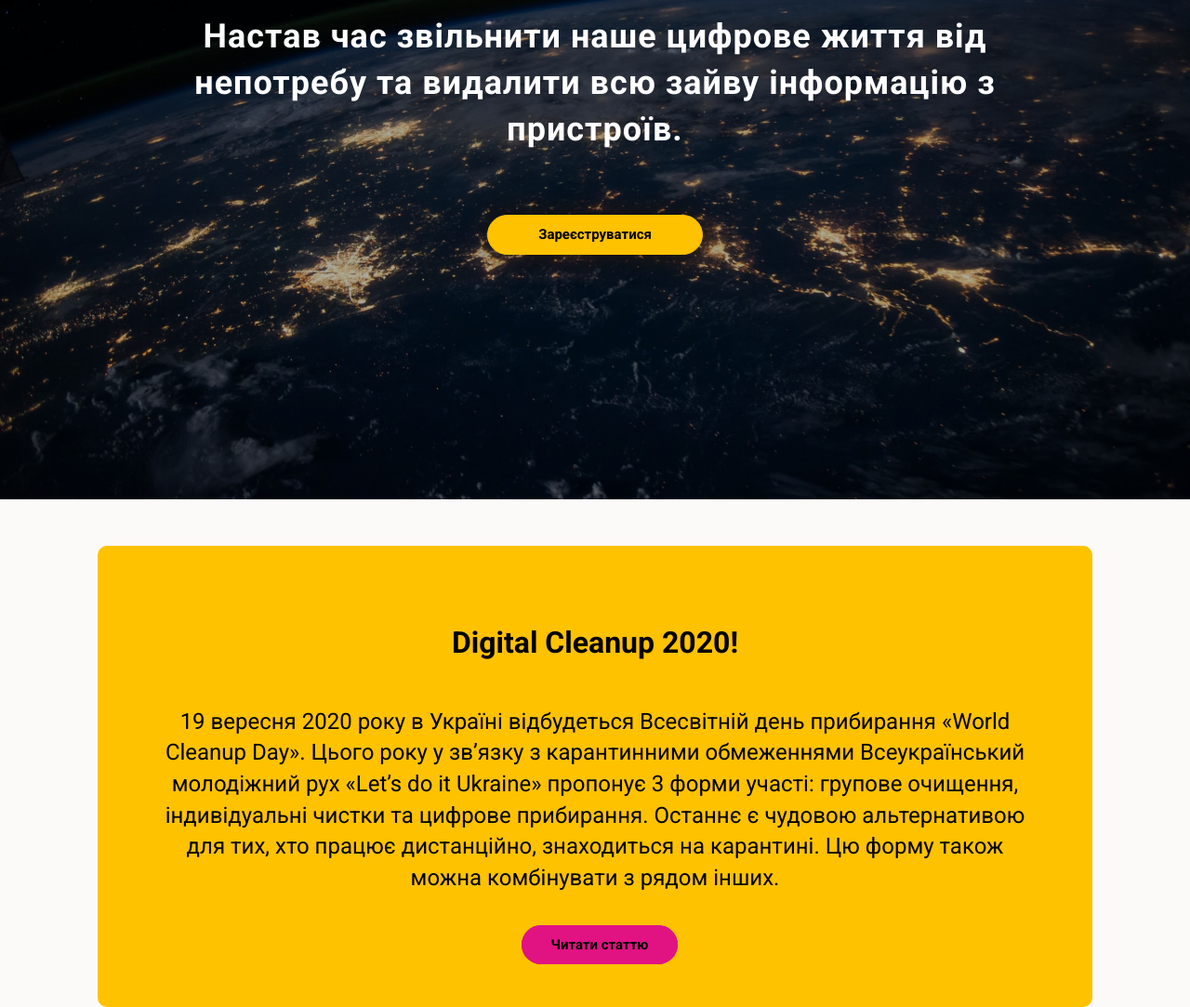
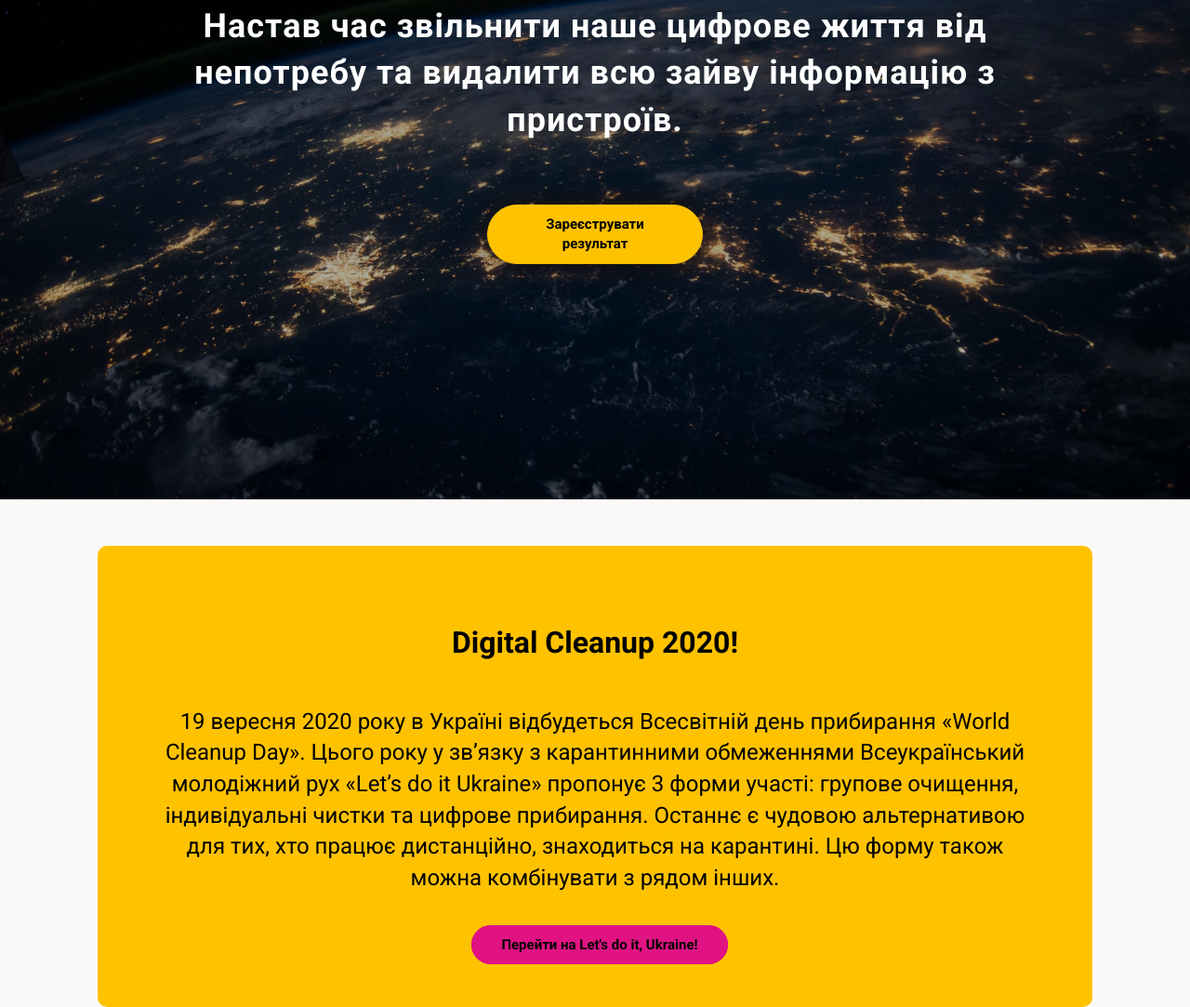
Before and after one commit to KozlovIvanDev/Digital-Cleanup, a website built with Parcel: page index.html in a window 1280 px wide. Shown: the part 355-1438 px from the top of the page at 93% size. Built offline with nearby package versions, Linux system fonts and the light colour scheme; a web font is replaced by a local one.

Commit message:
Add files via upload

```diff
--- a/index.html
+++ b/index.html
@@ -155,7 +155,7 @@
             Настав час звільнити наше цифрове життя від непотребу та видалити
             всю зайву інформацію з пристроїв.
           </h3>
-          <a class="btn main-btn" target="_blank" href="https://forms.gle/tiAYRhMs3hpnDAYv7">Зареєструватися</a>
+          <a class="btn main-btn" target="_blank" href="https://forms.gle/K5PydVMHAaXZJbHZ8">Зареєструвати результат</a>
         </div>
       </div>
     </section>
@@ -176,8 +176,8 @@
 
             <a
               class="secondary-btn"
-              href="https://letsdoitukraine.org/2020/09/digital-%d1%81leanup-%d1%86%d0%b8%d1%84%d1%80%d0%be%d0%b2%d0%b5-%d0%be%d1%87%d0%b8%d1%89%d0%b5%d0%bd%d0%bd%d1%8f-%d0%bd%d0%b0-%d0%b2%d1%81%d0%b5%d1%81%d0%b2%d1%96%d1%82%d0%bd%d1%8c%d0%be%d0%bc%d1%83/"
-              >Читати статтю</a
+              href="https://letsdoitukraine.org/media/wcd/"
+              >Перейти на Let's do it, Ukraine!</a
             >
           </div>
       </div>
@@ -227,7 +227,7 @@
 
       </section>
       <div class="button-wrapper">
-        <a class="btn main-btn centring" target="_blank" href="https://forms.gle/tiAYRhMs3hpnDAYv7">Зареєструватися</a>
+        <a class="btn main-btn" target="_blank" href="https://forms.gle/K5PydVMHAaXZJbHZ8">Зареєструвати результат</a>
       </div>
     </section>
 
@@ -254,7 +254,7 @@
       </div>
 
        <div class="button-wrapper">
-        <a class="btn main-btn centring" target="_blank" href="https://forms.gle/tiAYRhMs3hpnDAYv7">Зареєструватися</a>
+        <a class="btn main-btn" target="_blank" href="https://forms.gle/K5PydVMHAaXZJbHZ8">Зареєструвати результат</a>
       </div>
     </section>
 
```
